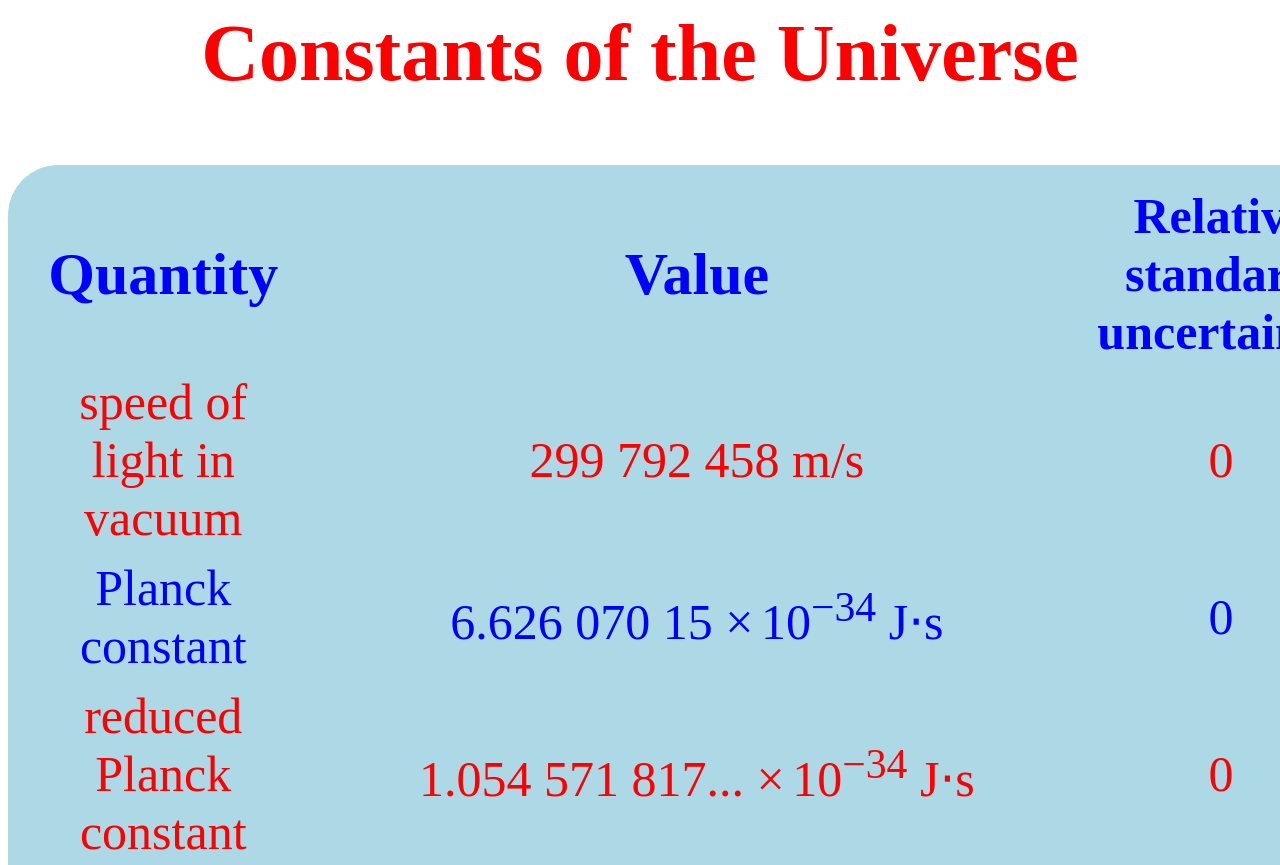
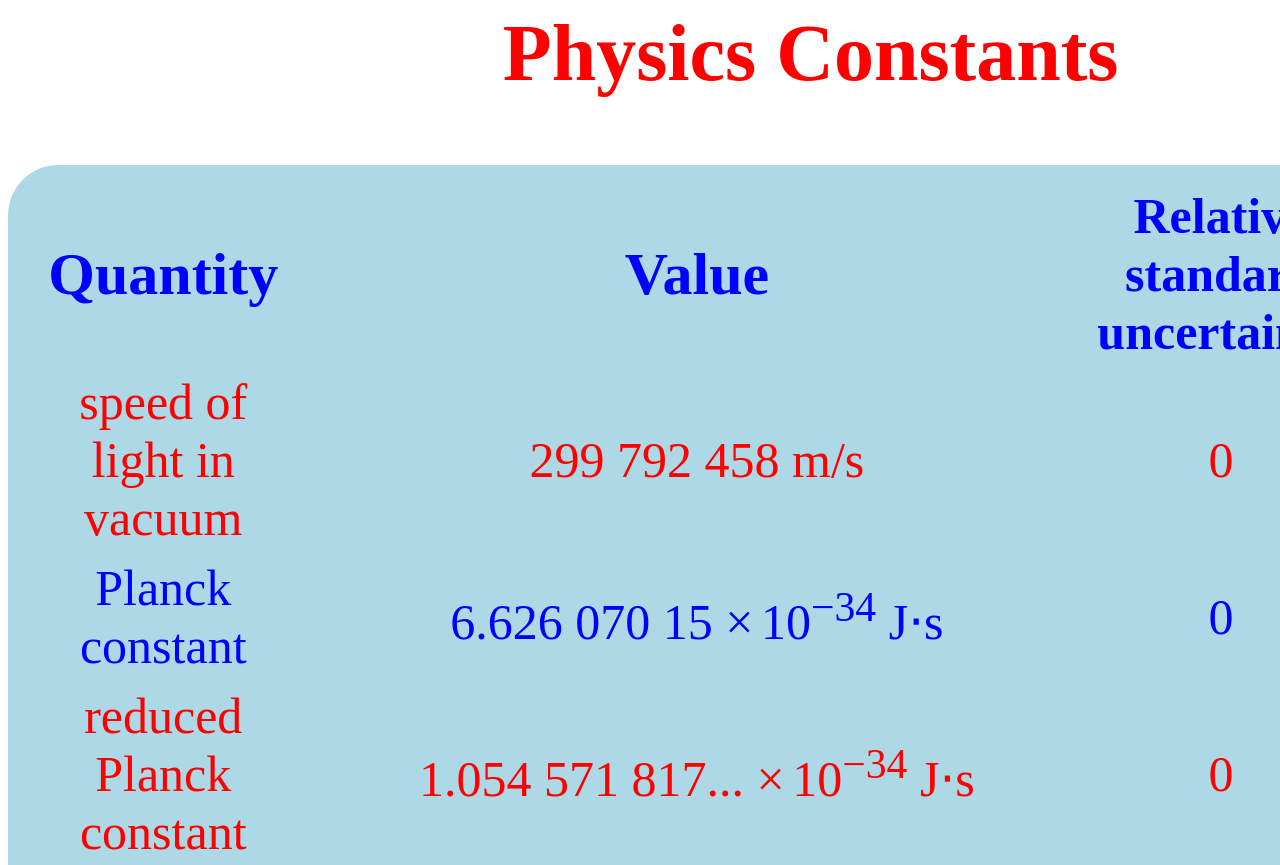
Before and after one commit to ayushbest999/final_data, a plain HTML site: page PhysicsConstants/constants.html in a window 1280 px wide. Shown: the top 865 px of the page. Drawn offline with Linux system fonts and the light colour scheme.

Commit message:
Update constants.html

```diff
--- a/PhysicsConstants/constants.html
+++ b/PhysicsConstants/constants.html
@@ -1,4 +1,9 @@
-<h2 style="font-size: 80px; text-align: center;"><span id="Table_of_physical_constants" class="mw-headline"><span style="color: #ff0000;">Constants of the Universe</span><br /></span></h2>
+<!-- <meta name="viewport" content="width = device-width , initial-scale=1 , shrink-to-fit=no">
+<link rel="stylesheet" href="">
+<link rel="stylesheet" href="https://stackpath.bootstrapcdn.com/bootstrap/4.4.1/css/bootstrap.min.css" integrity="sha384-Vkoo8x4CGsO3+Hhxv8T/Q5PaXtkKtu6ug5TOeNV6gBiFeWPGFN9MuhOf23Q9Ifjh" crossorigin="anonymous"> -->
+<div class="container" style="text-align: center; ">
+    <h2 style="font-size: 80px; color: #ff0000;margin-left: 27%;">Physics Constants</h2>
+</div>
 <table style="background-color: #add8e6; border-radius: 50px; border: 1px solid #add8e6; padding: 10px; margin-left: auto; margin-right: auto;" cellspacing="10" cellpadding="1">
     <thead>
         <tr style="font-size: 60px; text-align: center;">
```
Lines whose indentation alone changed are shown as unchanged.
